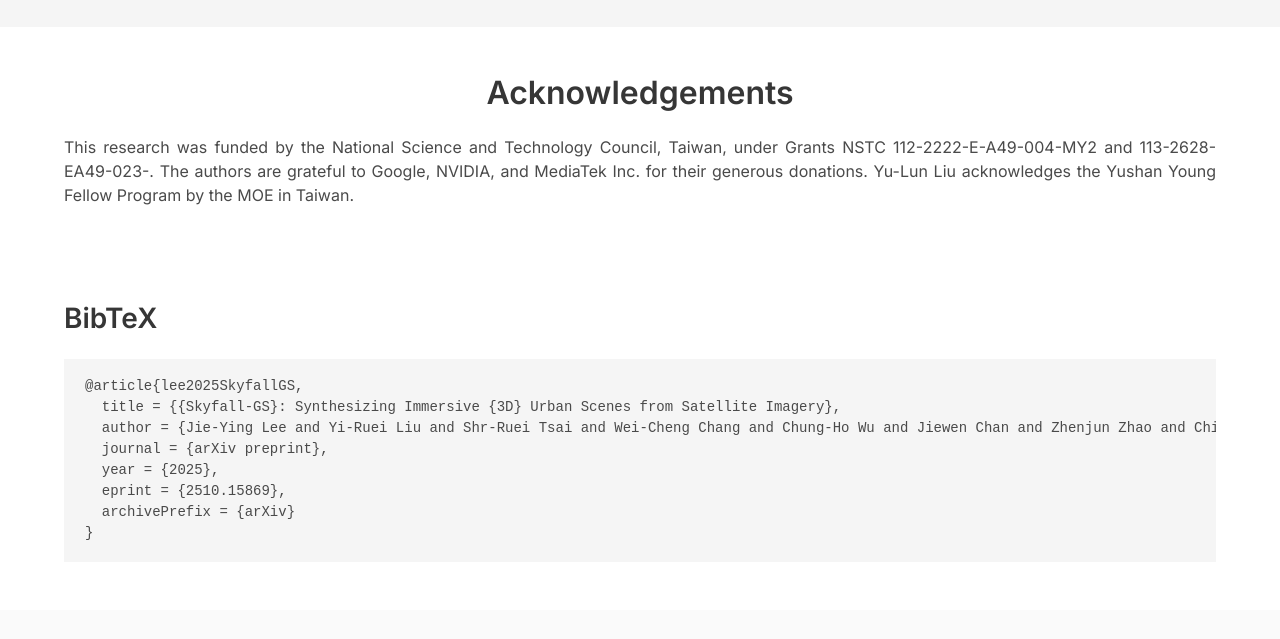
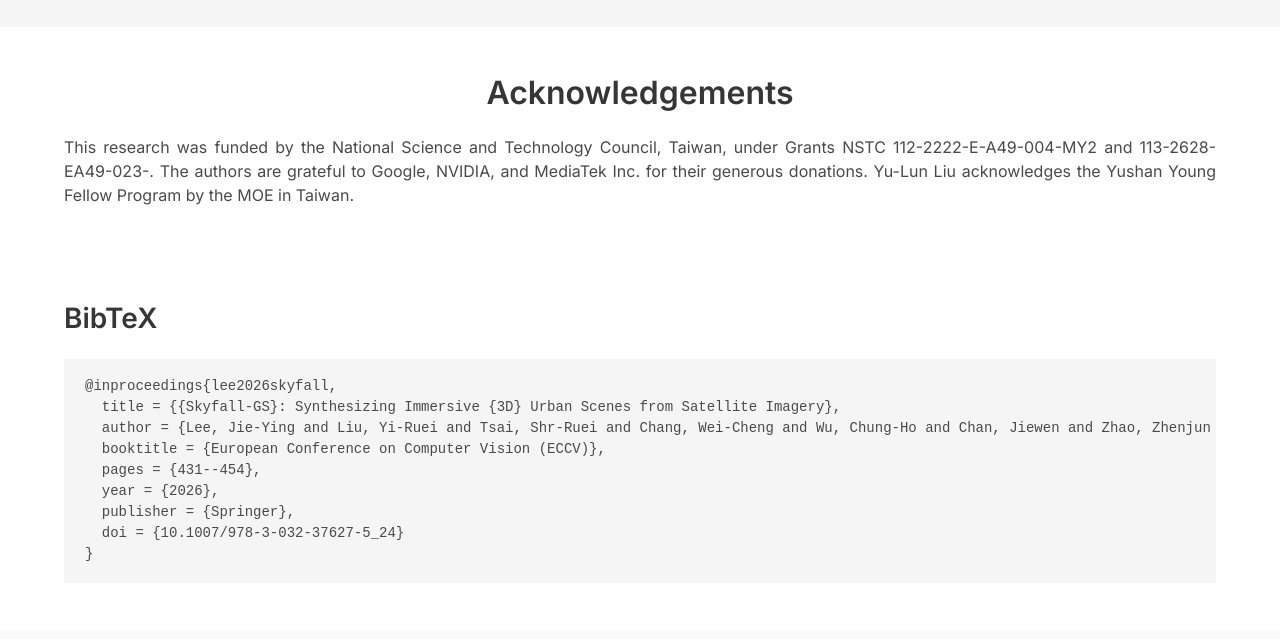
Before and after one commit to jayin92/skyfall-gs-page, a plain HTML site: page index.html in a window 1280 px wide. Shown: the part 4259-4898 px from the top of the page. Drawn offline with nearby package versions, Linux system fonts and the light colour scheme; some packages are replaced by stand-ins of ours; a script that the page names is missing; some icons are missing; a web font is replaced by a local one.

Commit message:
Update the BibTeX to the ECCV 2026 proceedings version
Co-Authored-By: Claude Opus 5.5 (1M context) <noreply@anthropic.com>

```diff
--- a/index.html
+++ b/index.html
@@ -1001,13 +1001,14 @@
     <section class="section" id="BibTeX">
       <div class="container content">
         <h2 class="title">BibTeX</h2>
-        <pre><code>@article{lee2025SkyfallGS,
+        <pre><code>@inproceedings{lee2026skyfall,
   title = {{Skyfall-GS}: Synthesizing Immersive {3D} Urban Scenes from Satellite Imagery},
-  author = {Jie-Ying Lee and Yi-Ruei Liu and Shr-Ruei Tsai and Wei-Cheng Chang and Chung-Ho Wu and Jiewen Chan and Zhenjun Zhao and Chieh Hubert Lin and Yu-Lun Liu},
-  journal = {arXiv preprint},
-  year = {2025},
-  eprint = {2510.15869},
-  archivePrefix = {arXiv}
+  author = {Lee, Jie-Ying and Liu, Yi-Ruei and Tsai, Shr-Ruei and Chang, Wei-Cheng and Wu, Chung-Ho and Chan, Jiewen and Zhao, Zhenjun and Lin, Chieh Hubert and Liu, Yu-Lun},
+  booktitle = {European Conference on Computer Vision (ECCV)},
+  pages = {431--454},
+  year = {2026},
+  publisher = {Springer},
+  doi = {10.1007/978-3-032-37627-5_24}
 }</code></pre>
       </div>
     </section>
```
